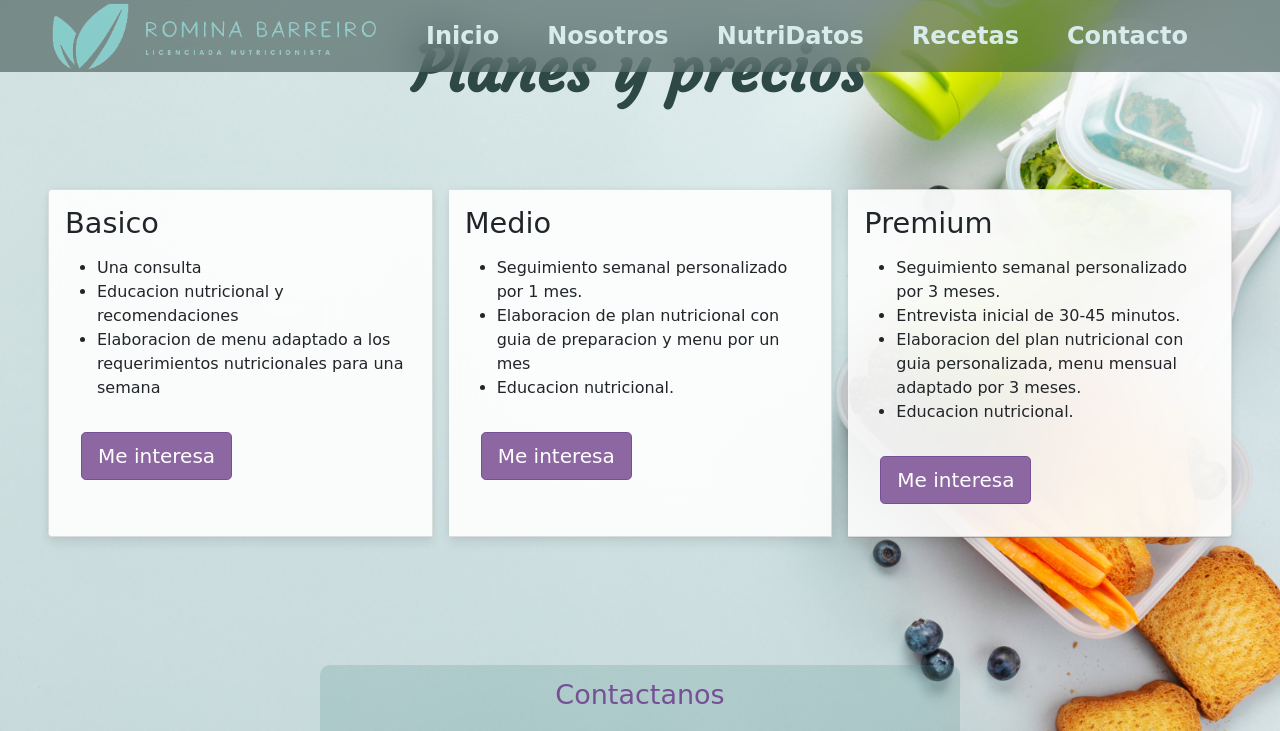
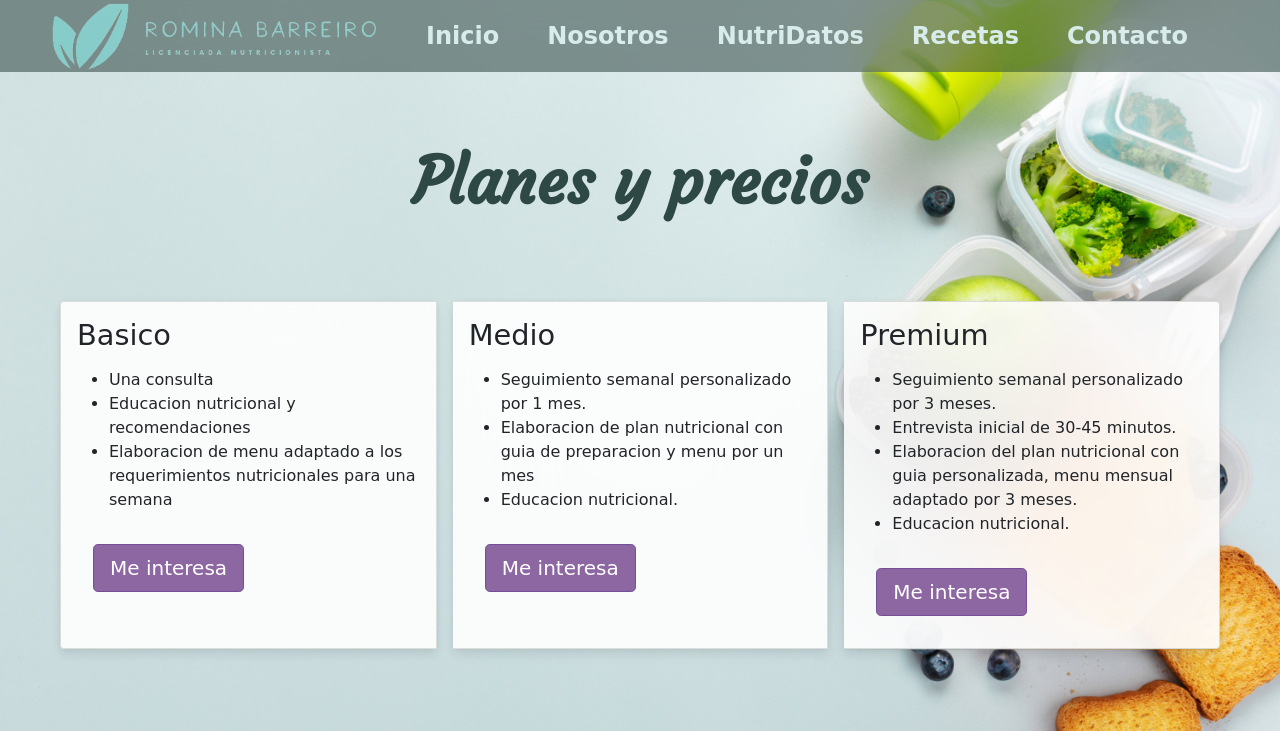
Before and after one commit to CcaliopDev/RoBarreiro_Santander, a plain HTML site: page pages/contacto.html in a window 1280 px wide. Shown: the top 731 px of the page. Drawn offline with nearby package versions, Linux system fonts and the light colour scheme; a web font is replaced by a local one.

Commit message:
corregi espaciado de pag contactos

```diff
--- a/pages/contacto.html
+++ b/pages/contacto.html
@@ -68,7 +68,7 @@
         </nav>
       </header>
       <!-- termino de nav e inicio de main -->
-      <main class="col-xs-12 planes-contacto p-0">
+      <main class="col-xs-12 planes-contacto">
         <section class="planes">
           <h1 class="planes__titulo">Planes y precios</h1>
 
```
